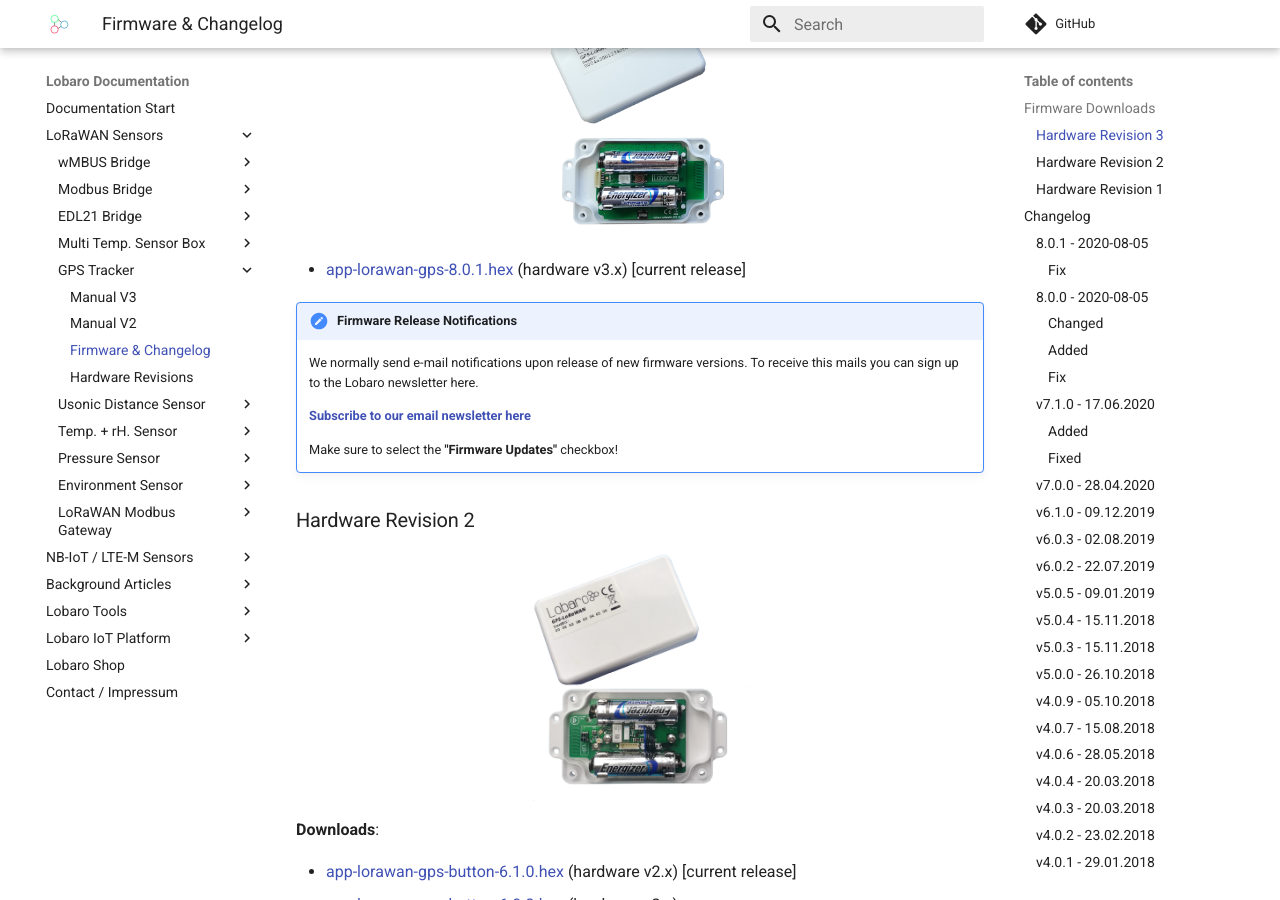
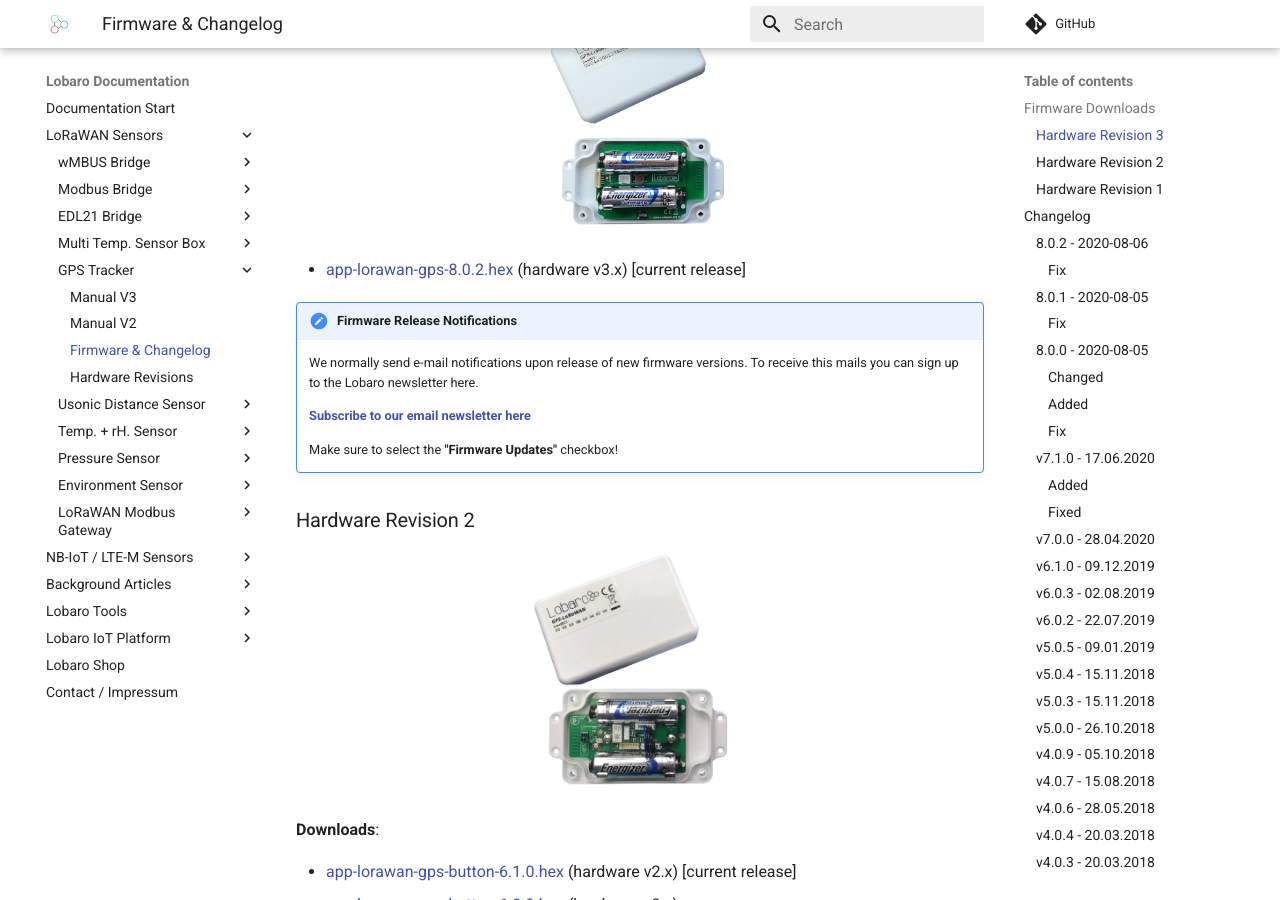
Before and after one commit to Lobaro/docs, an MkDocs documentation site: the page built from docs/lorawan-sensors/gps-lorawan/firmware.md, in a window 1280 px wide and 900 px high, scrolled down 426 px. Built offline with MkDocs 1.6.1 and Material for MkDocs 9.7.7, drawn with Linux system fonts in a browser that asks for light colours; a script that is not in the unit is left out; comment, search, counter and statistics services are not loaded; some of the changed text lies outside the part shown.

Commit message:
GPS 8.0.2

```diff
--- a/docs/lorawan-sensors/gps-lorawan/firmware.md
+++ b/docs/lorawan-sensors/gps-lorawan/firmware.md
@@ -11,7 +11,7 @@
 
 ![Product GPS Tracker HW3](files/GPS-Tracker-V3-Open2.png){: style="height:250px;display: block; margin: 0 auto;"}
 
-* [app-lorawan-gps-8.0.1.hex](firmware/app-lorawan-gps-8.0.1.hex) (hardware v3.x) [current release]
+* [app-lorawan-gps-8.0.2.hex](firmware/app-lorawan-gps-8.0.2.hex) (hardware v3.x) [current release]
 
 !!! hint "Firmware Release Notifications"
     We normally send e-mail notifications upon release of new firmware versions. To receive this mails you can sign up
@@ -50,6 +50,10 @@
 
 ## Changelog
 --------------------
+### 8.0.2 - 2020-08-06
+#### Fix
+- Remove random payload in reboot request ACK upload
+
 ### 8.0.1 - 2020-08-05
 #### Fix
 - Fix config problem with low SF.
```
Also changed, not shown: 2 other files.
